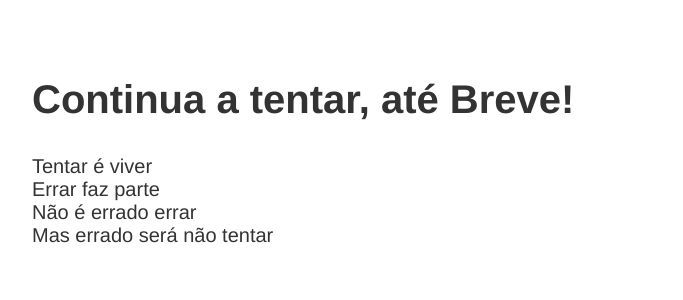
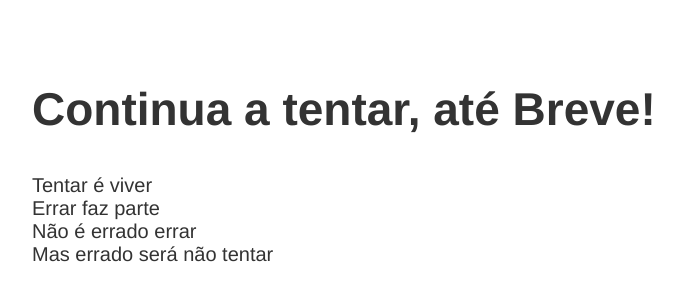
Before and after one commit to rubenf1999/viveatentar.github.io, a plain HTML site: page index.html in a window 1280 px wide. Shown: the part 114-414 px from the top of the page, without its empty margins (283-966 px from the left). Drawn offline with Linux system fonts and the light colour scheme.

Commit message:
Update index.html

```diff
--- a/index.html
+++ b/index.html
@@ -2,7 +2,7 @@
 <title>Tentar é Viver</title>
 <style>
   body { text-align: center; padding: 150px; }
-  h1 { font-size: 40px; }
+  h1 { font-size: 46px; }
   body { font: 20px Helvetica, sans-serif; color: #333; }
   article { display: block; text-align: left; width: 650px; margin: 0 auto; }
   a { color: #dc8100; text-decoration: none; }
```
